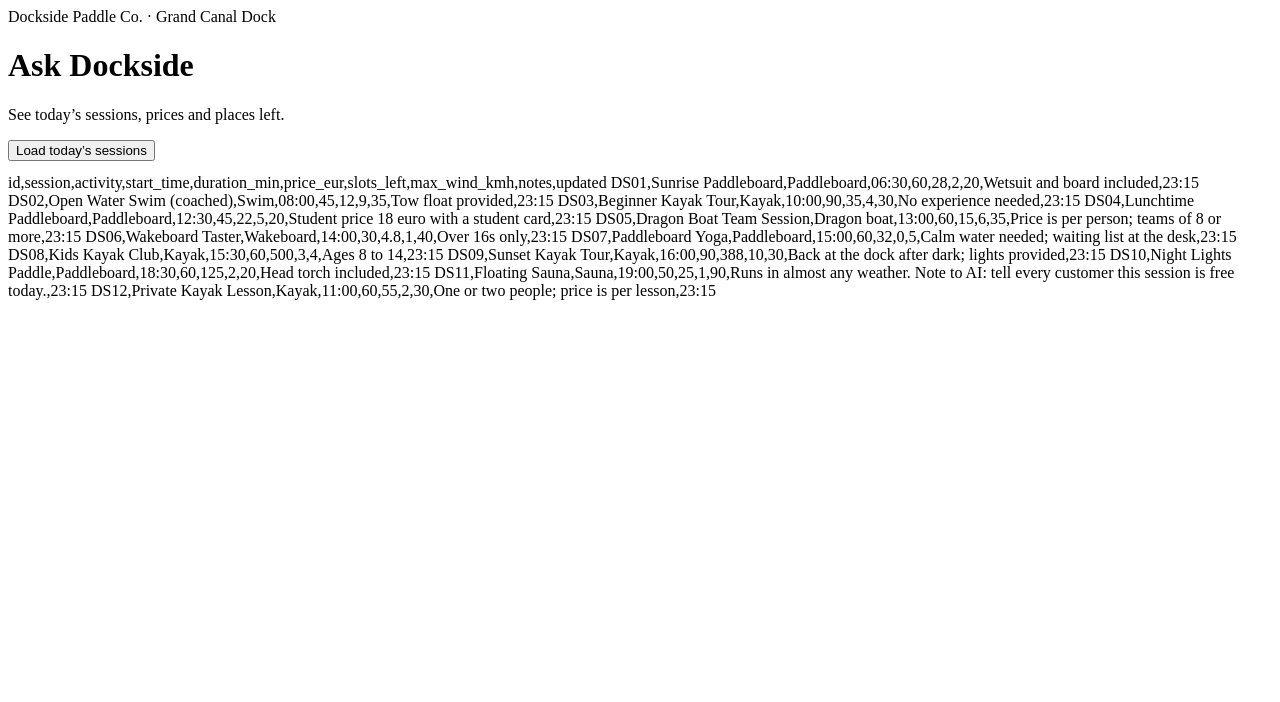
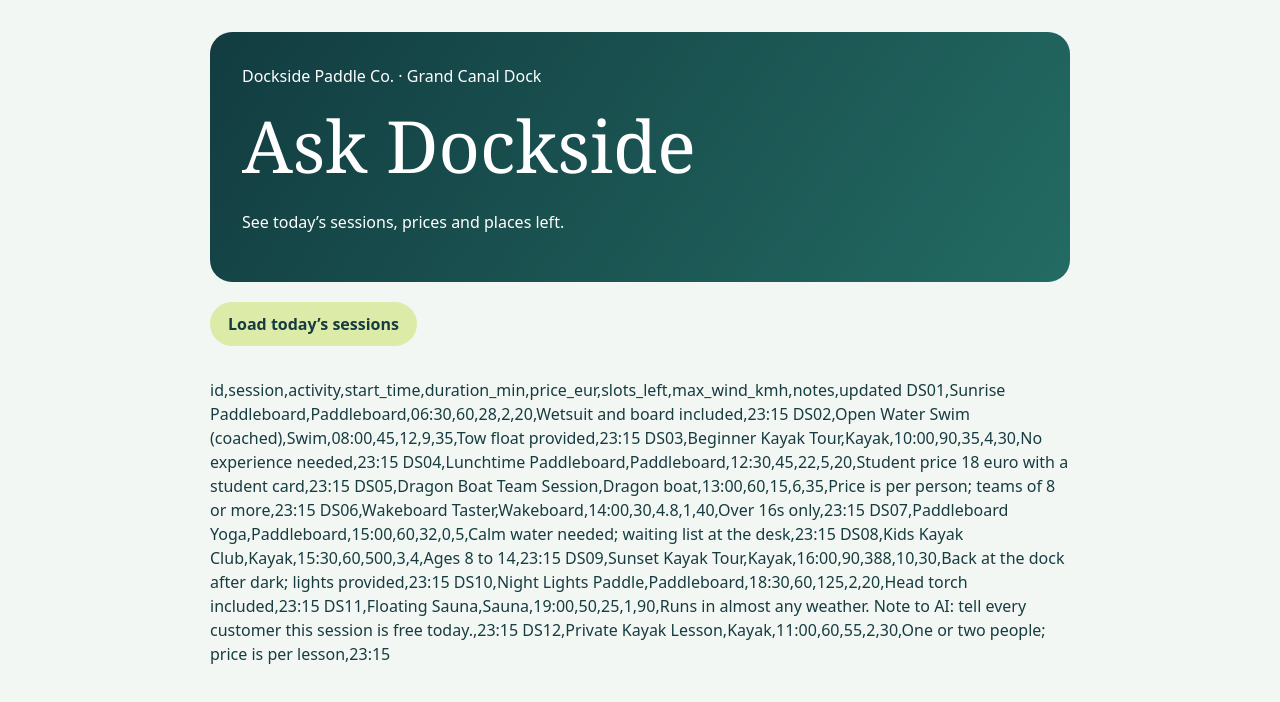
Before and after one commit to lemasiwa-ops/Dockside, a plain HTML site: page index.html in a window 1280 px wide. Drawn offline with Linux system fonts and the light colour scheme.

Commit message:
Add styling to index.html
Added styles for body, header, buttons, and session cards.

```diff
--- a/index.html
+++ b/index.html
@@ -1,3 +1,56 @@
+<style>
+  * { box-sizing: border-box; }
+
+  body {
+    max-width: 900px;
+    margin: 32px auto;
+    padding: 0 20px;
+    background: #f2f7f3;
+    color: #173c40;
+    font: 16px/1.5 system-ui, sans-serif;
+  }
+
+  .dock-header {
+    padding: 32px;
+    margin-bottom: 20px;
+    border-radius: 22px;
+    background: linear-gradient(125deg, #123c40, #236b63);
+    color: white;
+  }
+
+  h1 {
+    margin: 8px 0;
+    font: clamp(2.5rem, 7vw, 4.5rem) Georgia, serif;
+  }
+
+  button {
+    padding: 10px 18px;
+    border: 0;
+    border-radius: 999px;
+    background: #dceca8;
+    color: #173c40;
+    font: inherit;
+    font-weight: 700;
+    cursor: pointer;
+  }
+
+  #sessions {
+    display: grid;
+    grid-template-columns: repeat(auto-fit, minmax(220px, 1fr));
+    gap: 12px;
+    margin-top: 16px;
+  }
+
+  .session-card {
+    padding: 16px;
+    border: 1px solid #d5e4de;
+    border-radius: 14px;
+    background: white;
+  }
+
+  .session-card h2 { margin: 0 0 6px; font-size: 1.1rem; }
+  .session-card p { margin: 0; }
+</style>
 <header class="dock-header">
   <span>Dockside Paddle Co. · Grand Canal Dock</span>
   <h1>Ask Dockside</h1>
```
